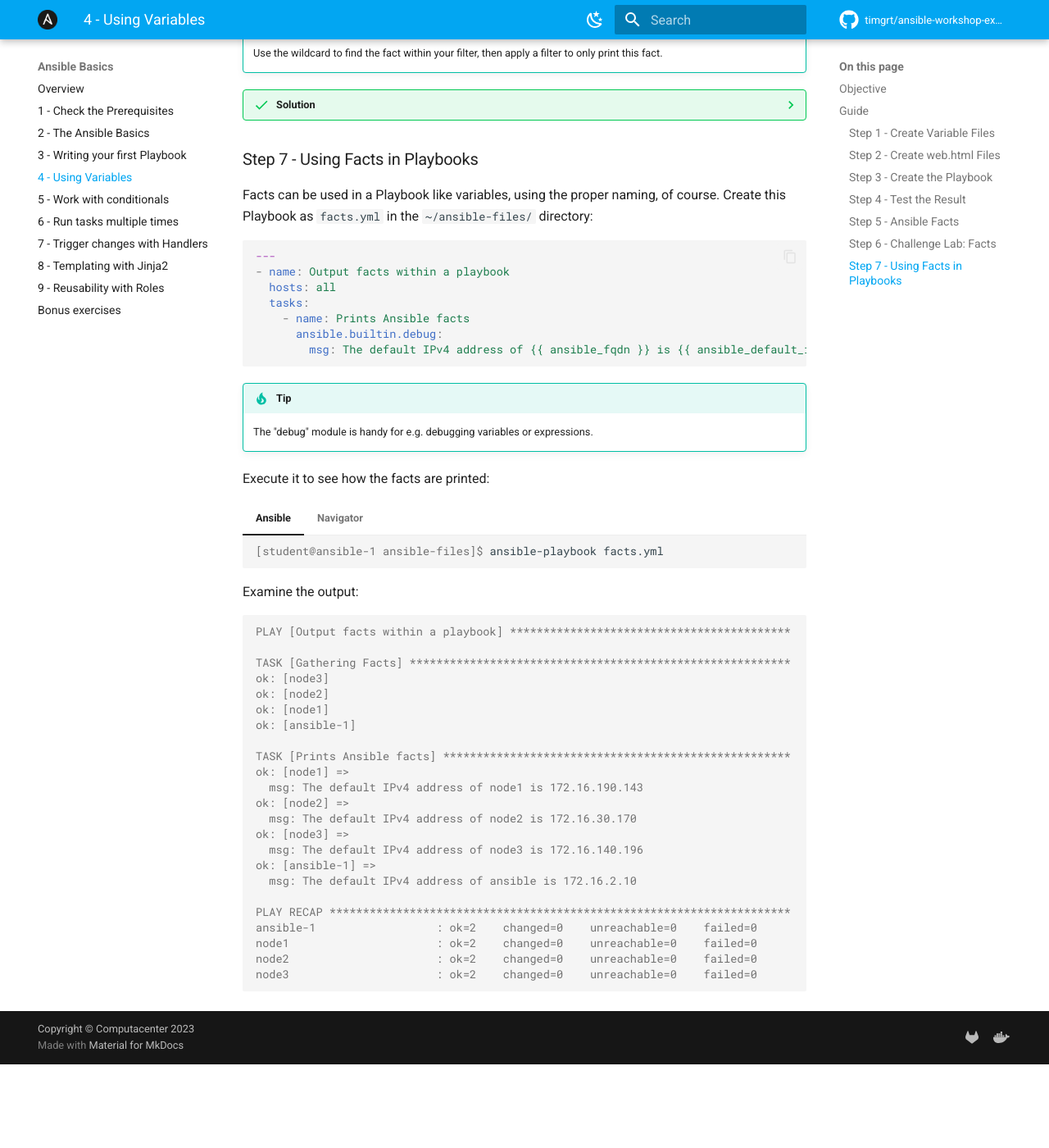
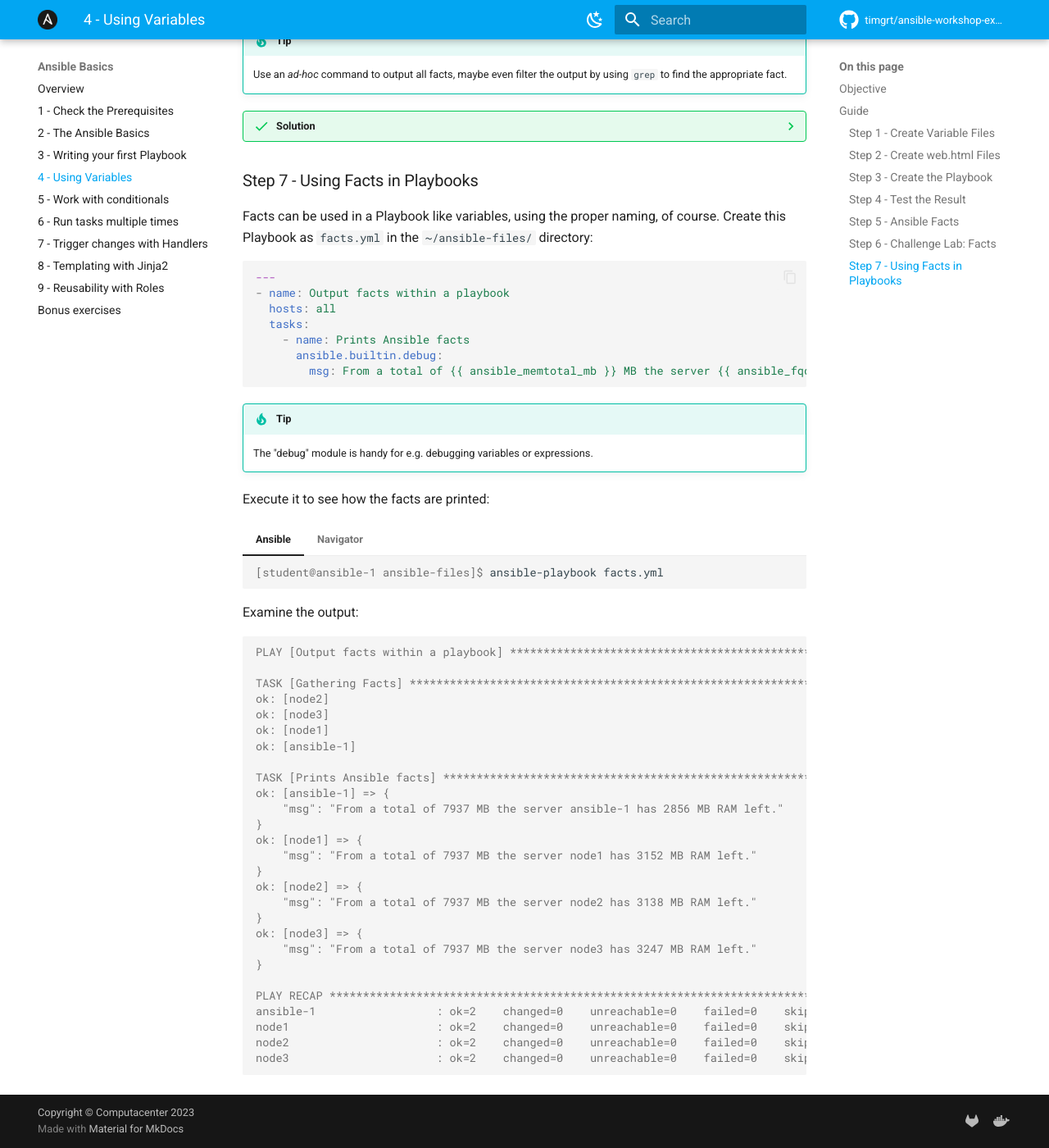
Before and after one commit to TimGrt/Ansible-Workshop-Exercises, an MkDocs documentation site: the page built from docs/ansible-core/ansible-core-variables.md, in a window 1280 px wide and 1400 px high, scrolled down 4925 px. Shown: the whole window at 82% size. Built offline with MkDocs 1.6.1 and Material for MkDocs 9.7.7, drawn with Linux system fonts in a browser that asks for light colours; comment, search, counter and statistics services are not loaded; before the commit the page ends 6223 px from its top, so only the background shows below that; some of the changed text lies outside the part shown.

Commit message:
Some small adjustments to also work in the self-provisioned workshop environment.

````diff
--- a/docs/ansible-core/ansible-core-variables.md
+++ b/docs/ansible-core/ansible-core-variables.md
@@ -222,12 +222,17 @@
 
 ### Step 6 - Challenge Lab: Facts
 
-* Try to find and print the distribution (Red Hat) of your managed hosts using a playbook.
+* Try to find and print the OS **family** (RedHat) of your managed hosts using a playbook, it should output only this single fact.
 
 !!! tip
-    Use the wildcard to find the fact within your filter, then apply a filter to only print this fact.
+    Use an *ad-hoc* command to output all facts, maybe even filter the output by using `grep` to find the appropriate fact.
 
 ??? success "Solution"
+
+    ```console
+    $ ansible node1 -m setup | grep family
+        "ansible_os_family": "RedHat",
+    ```
 
     ```yaml
     ---
@@ -235,47 +240,15 @@
       hosts: node1
       gather_facts: false
       tasks:
-        - name: Collect only specific facts
+        - name: Collect only specific facts, this task can be removed when enabling 'gather_facts' again.
           ansible.builtin.setup:
             filter:
-              - '*distribution'
+              - '*family'
           register: setup_output
 
         - name: Output variable content
           ansible.builtin.debug:
-            msg: "{{ setup_output }}"
-    ```
-
-    With the wildcard in place, the output shows:
-
-    ``` { .console .no-copy }
-
-    TASK [Output variable content] *******************************************************************
-    ok: [ansible] => {
-        "setup": {
-            "ansible_facts": {
-                "ansible_distribution": "RedHat"
-            },
-            "changed": false,
-            "failed": false
-        }
-    }
-    ```
-
-    With this we can conclude the variable we are looking for is labeled `ansible_distribution`.
-
-    Then we can update the playbook to be explicit in its findings and change the following line:
-
-    ```yaml
-    filter:
-      - '*distribution'
-    ```
-
-    to:
-
-    ```yaml
-    filter:
-      - 'ansible_distribution'
+            msg: "{{ ansible_os_family }}"
     ```
 
     Run the playbook:
@@ -301,7 +274,7 @@
   tasks:
     - name: Prints Ansible facts
       ansible.builtin.debug:
-        msg: The default IPv4 address of {{ ansible_fqdn }} is {{ ansible_default_ipv4.address }}
+        msg: From a total of {{ ansible_memtotal_mb }} MB the server {{ ansible_fqdn }} has {{ ansible_memfree_mb }} MB RAM left.
 ```
 
 !!! tip
@@ -323,27 +296,31 @@
 Examine the output:
 
 ``` { .console .no-copy }
-PLAY [Output facts within a playbook] ******************************************
+PLAY [Output facts within a playbook] ******************************************************************************
 
-TASK [Gathering Facts] *********************************************************
+TASK [Gathering Facts] *********************************************************************************************
+ok: [node2]
 ok: [node3]
-ok: [node2]
 ok: [node1]
 ok: [ansible-1]
 
-TASK [Prints Ansible facts] ****************************************************
-ok: [node1] =>
-  msg: The default IPv4 address of node1 is 172.16.190.143
-ok: [node2] =>
-  msg: The default IPv4 address of node2 is 172.16.30.170
-ok: [node3] =>
-  msg: The default IPv4 address of node3 is 172.16.140.196
-ok: [ansible-1] =>
-  msg: The default IPv4 address of ansible is 172.16.2.10
+TASK [Prints Ansible facts] ****************************************************************************************
+ok: [ansible-1] => {
+    "msg": "From a total of 7937 MB the server ansible-1 has 2856 MB RAM left."
+}
+ok: [node1] => {
+    "msg": "From a total of 7937 MB the server node1 has 3152 MB RAM left."
+}
+ok: [node2] => {
+    "msg": "From a total of 7937 MB the server node2 has 3138 MB RAM left."
+}
+ok: [node3] => {
+    "msg": "From a total of 7937 MB the server node3 has 3247 MB RAM left."
+}
 
-PLAY RECAP *********************************************************************
-ansible-1                  : ok=2    changed=0    unreachable=0    failed=0
-node1                      : ok=2    changed=0    unreachable=0    failed=0
-node2                      : ok=2    changed=0    unreachable=0    failed=0
-node3                      : ok=2    changed=0    unreachable=0    failed=0
+PLAY RECAP *********************************************************************************************************
+ansible-1                  : ok=2    changed=0    unreachable=0    failed=0    skipped=0    rescued=0    ignored=0
+node1                      : ok=2    changed=0    unreachable=0    failed=0    skipped=0    rescued=0    ignored=0
+node2                      : ok=2    changed=0    unreachable=0    failed=0    skipped=0    rescued=0    ignored=0
+node3                      : ok=2    changed=0    unreachable=0    failed=0    skipped=0    rescued=0    ignored=0
 ```
````
Also changed, not shown: docs/ansible-core/ansible-core-basics.md (+4 -4 lines), docs/ansible-core/ansible-core-conditionals.md (+5 -5 lines), docs/projects/linux-automation/grafana-project.md (+22 -0 lines).
